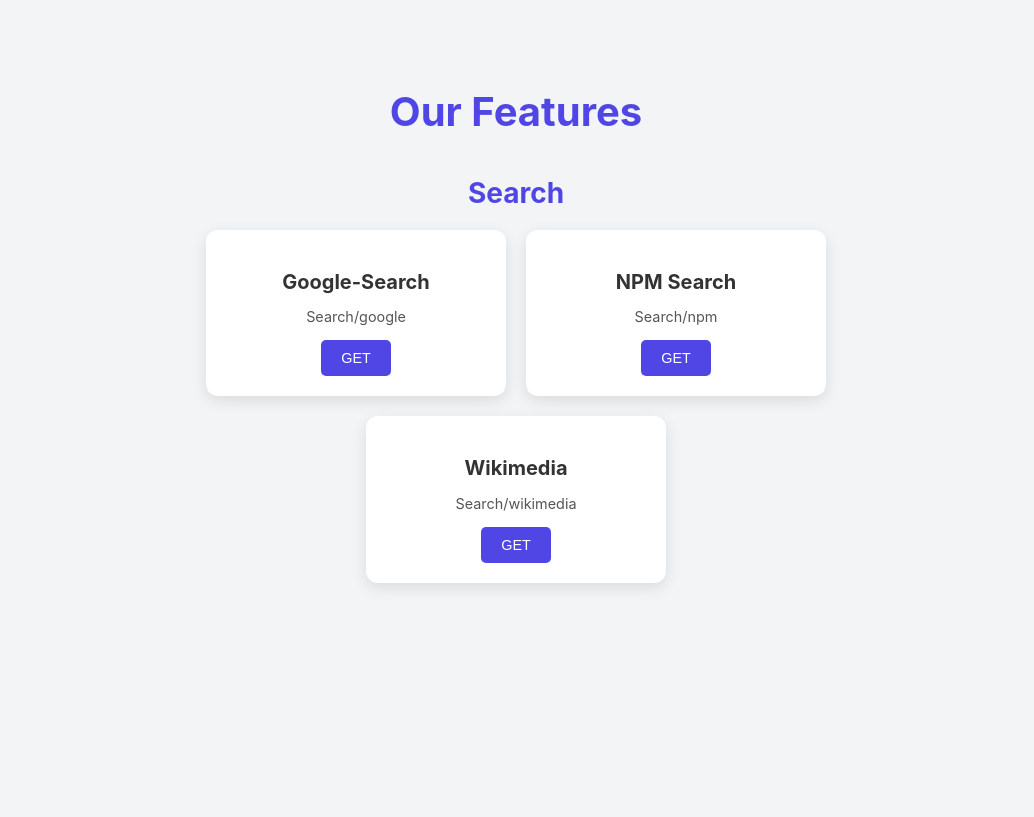
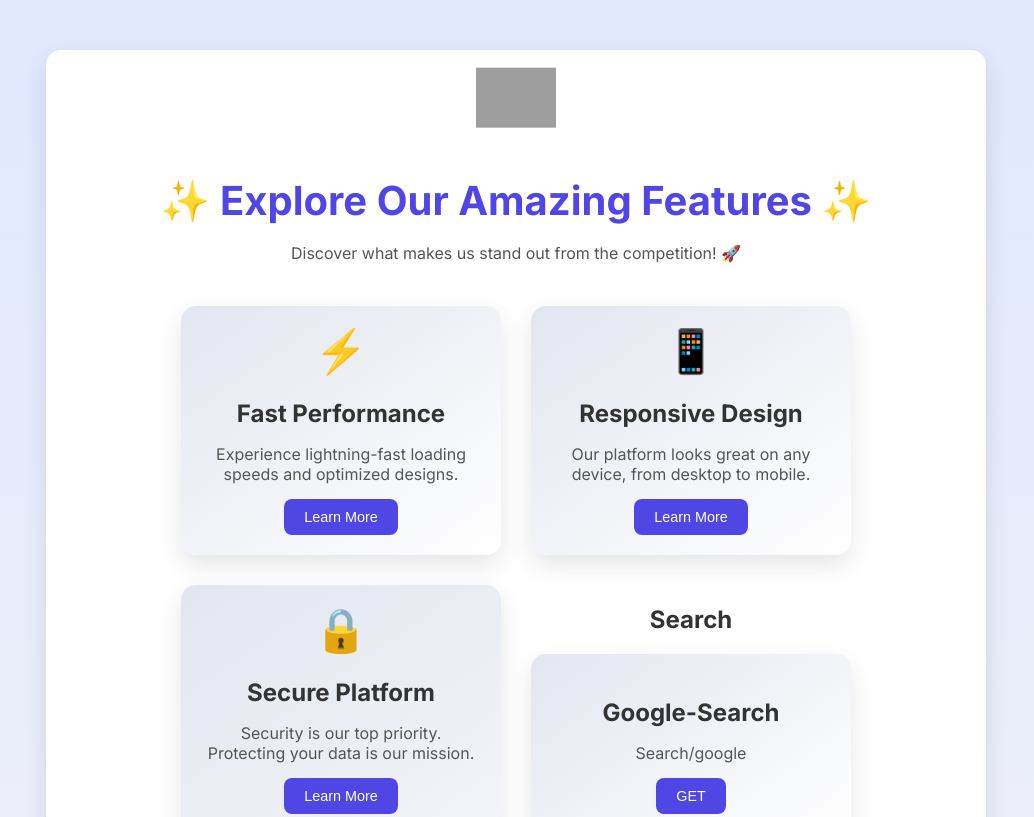
Before and after one commit to LineShare352/Line-Api, a website: page public/feature.html in a window 1280 px wide. Shown: the top 817 px of the page, without its empty margins (124-1158 px from the left). Drawn offline with Linux system fonts and the light colour scheme; grey boxes are pictures that could not be loaded.

Commit message:
Add files via upload

```diff
--- a/public/feature.html
+++ b/public/feature.html
@@ -3,15 +3,52 @@
 <head>
   <meta charset="UTF-8">
   <meta name="viewport" content="width=device-width, initial-scale=1.0">
-  <title>Features</title>
+  <title>Our Features</title>
   <link href="index.css" rel="stylesheet">
+  <link href="https://fonts.googleapis.com/css2?family=Inter:wght@400;700&display=swap" rel="stylesheet">
 </head>
 <body>
+  <!-- Container -->
   <div class="container">
-    <h1>Our Features</h1>
-    <div id="features"></div>
+    <header class="header">
+      <img src="https://pomf2.lain.la/f/ms9lnx3a.jpg" alt="Logo">
+      <h1>✨ Explore Our Amazing Features ✨</h1>
+      <p>Discover what makes us stand out from the competition! 🚀</p>
+    </header>
+
+    <!-- Features Grid -->
+    <div id="features" class="features-grid">
+      <!-- Feature Card 1 -->
+      <div class="card">
+        <div class="icon">⚡</div>
+        <h3>Fast Performance</h3>
+        <p>Experience lightning-fast loading speeds and optimized designs.</p>
+        <button>Learn More</button>
+      </div>
+      <!-- Feature Card 2 -->
+      <div class="card">
+        <div class="icon">📱</div>
+        <h3>Responsive Design</h3>
+        <p>Our platform looks great on any device, from desktop to mobile.</p>
+        <button>Learn More</button>
+      </div>
+      <!-- Feature Card 3 -->
+      <div class="card">
+        <div class="icon">🔒</div>
+        <h3>Secure Platform</h3>
+        <p>Security is our top priority. Protecting your data is our mission.</p>
+        <button>Learn More</button>
+      </div>
+    </div>
   </div>
 
-  <script src="index.js"></script>
+  <!-- Back to Top Button -->
+  <button id="back-to-top" title="Back to Top">⬆</button>
+
+  <!-- Footer -->
+  <footer>
+    <p>&copy; 2024 Line And Sanjaya. All rights reserved.</p>
+  </footer>
+   <script src="index.js"></script>
 </body>
 </html>
--- a/public/index.css
+++ b/public/index.css
@@ -1,64 +1,88 @@
+/* Global Styling */
 body {
   font-family: 'Inter', sans-serif;
   margin: 0;
   padding: 0;
-  background-color: #f3f4f6;
+  background: linear-gradient(to bottom, #e0e7ff, #f3f4f6);
   color: #333;
+  display: flex;
+  flex-direction: column;
+  min-height: 100vh;
+  scroll-behavior: smooth;
 }
 
 .container {
-  max-width: 800px;
-  margin: 40px auto;
+  max-width: 900px;
+  margin: 50px auto;
   padding: 20px;
   text-align: center;
+  background: #ffffff;
+  border-radius: 15px;
+  box-shadow: 0 10px 25px rgba(0, 0, 0, 0.1);
+}
+
+header {
+  margin-bottom: 40px;
+}
+
+header img {
+  width: 80px;
+  margin-bottom: 15px;
+  animation: bounce 1.5s infinite;
 }
 
 h1 {
   font-size: 2.5rem;
   color: #4f46e5;
-  margin-bottom: 40px;
+  margin-bottom: 10px;
 }
 
-.category-section {
-  margin-bottom: 50px;
+header p {
+  font-size: 1rem;
+  color: #555;
+  line-height: 1.6;
 }
 
-.category-section h2 {
-  font-size: 1.75rem;
-  color: #4f46e5;
-  margin-bottom: 20px;
-}
-
-.category-cards {
+.features-grid {
   display: flex;
   flex-wrap: wrap;
-  gap: 20px;
+  gap: 30px;
   justify-content: center;
 }
 
 .card {
-  background: #fff;
-  border-radius: 12px;
-  box-shadow: 0 5px 15px rgba(0, 0, 0, 0.1);
-  width: 260px;
+  background: linear-gradient(145deg, #e3e6f0, #ffffff);
+  border-radius: 15px;
+  width: 280px;
   padding: 20px;
-  transition: transform 0.3s, box-shadow 0.3s;
+  box-shadow: 0 10px 25px rgba(0, 0, 0, 0.1);
   text-align: center;
+  position: relative;
+  overflow: hidden;
+  transition: all 0.4s ease-in-out;
 }
 
 .card:hover {
-  transform: translateY(-5px);
-  box-shadow: 0 15px 25px rgba(0, 0, 0, 0.2);
+  transform: scale(1.05);
+  box-shadow: 0 15px 30px rgba(0, 0, 0, 0.2);
+}
+
+.card .icon {
+  font-size: 2.5rem;
+  margin-bottom: 15px;
+  color: #4f46e5;
+  animation: pop 1s infinite alternate;
 }
 
 .card h3 {
-  font-size: 1.25rem;
+  font-size: 1.5rem;
   font-weight: bold;
-  margin-bottom: 8px;
+  color: #333;
+  margin-bottom: 10px;
 }
 
 .card p {
-  font-size: 0.9rem;
+  font-size: 1rem;
   color: #555;
   margin-bottom: 15px;
 }
@@ -68,12 +92,65 @@
   background-color: #4f46e5;
   color: white;
   border: none;
-  border-radius: 5px;
+  border-radius: 8px;
   font-size: 0.9rem;
   cursor: pointer;
-  transition: background-color 0.3s;
+  transition: background-color 0.3s ease;
 }
 
 .card button:hover {
   background-color: #3b36cb;
 }
+
+/* Back to Top Button */
+#back-to-top {
+  position: fixed;
+  bottom: 30px;
+  right: 30px;
+  background-color: #4f46e5;
+  color: white;
+  padding: 10px 15px;
+  border-radius: 50%;
+  font-size: 1.5rem;
+  box-shadow: 0 5px 15px rgba(0, 0, 0, 0.2);
+  cursor: pointer;
+  display: none;
+  transition: background-color 0.3s ease;
+}
+
+#back-to-top:hover {
+  background-color: #3b36cb;
+}
+
+/* Footer */
+footer {
+  text-align: center;
+  padding: 20px;
+  background-color: #4f46e5;
+  color: white;
+  margin-top: auto;
+}
+
+footer p {
+  font-size: 0.9rem;
+  margin: 0;
+}
+
+/* Animations */
+@keyframes bounce {
+  0%, 100% {
+    transform: translateY(0);
+  }
+  50% {
+    transform: translateY(-10px);
+  }
+}
+
+@keyframes pop {
+  0% {
+    transform: scale(1);
+  }
+  100% {
+    transform: scale(1.1);
+  }
+}
--- a/public/index.js
+++ b/public/index.js
@@ -27,6 +27,11 @@
 
 const featureContainer = document.getElementById("features");
 
+/**
+ * Function to create a category section
+ * @param {string} categoryName - Name of the category
+ * @returns {HTMLElement} - Category section element
+ */
 function createCategorySection(categoryName) {
   const categorySection = document.createElement("div");
   categorySection.classList.add("category-section");
@@ -34,12 +39,20 @@
   return categorySection;
 }
 
+/**
+ * Redirect user to the API endpoint with query parameters
+ * @param {string} endpoint - API endpoint
+ * @param {string} query - Query parameters
+ */
 function redirectToEndpoint(endpoint, query) {
   const fullUrl = `${endpoint}?${query}`;
   location.href = fullUrl;
 }
 
+// Generate unique categories
 const categories = [...new Set(features.map((feature) => feature.category))];
+
+// Create category sections and populate with cards
 categories.forEach((category) => {
   const categorySection = createCategorySection(category);
   const categoryCards = categorySection.querySelector(".category-cards");
@@ -61,3 +74,18 @@
 
   featureContainer.appendChild(categorySection);
 });
+
+// Add functionality for the Back to Top button
+const backToTopButton = document.getElementById("back-to-top");
+
+window.addEventListener("scroll", () => {
+  if (window.scrollY > 300) {
+    backToTopButton.style.display = "block";
+  } else {
+    backToTopButton.style.display = "none";
+  }
+});
+
+backToTopButton.addEventListener("click", () => {
+  window.scrollTo({ top: 0, behavior: "smooth" });
+});
```
